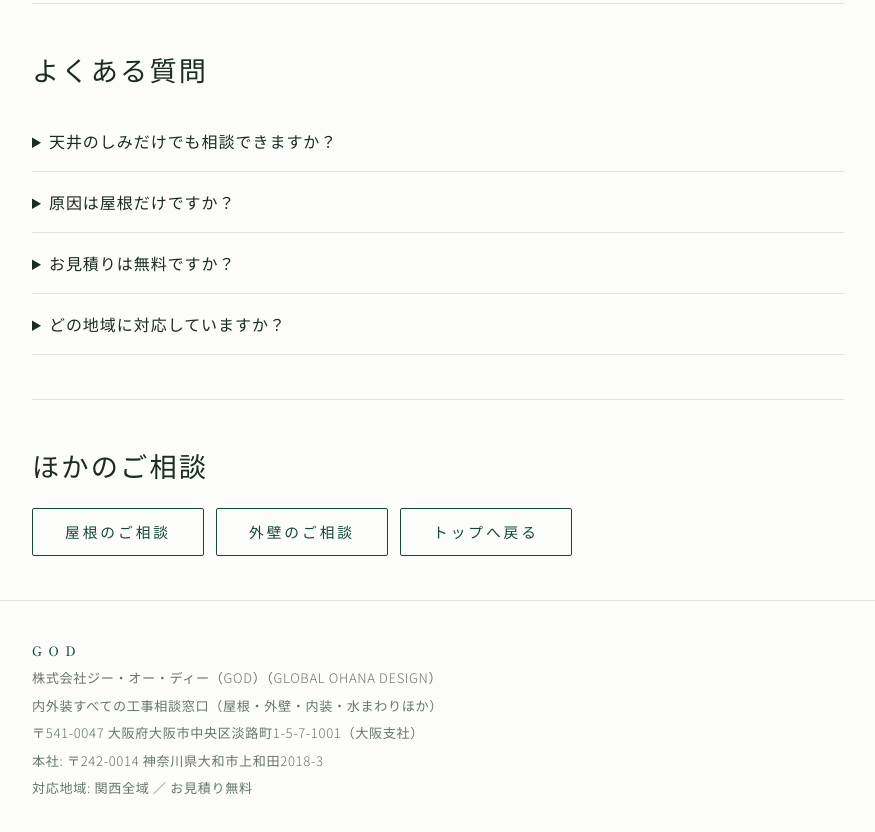
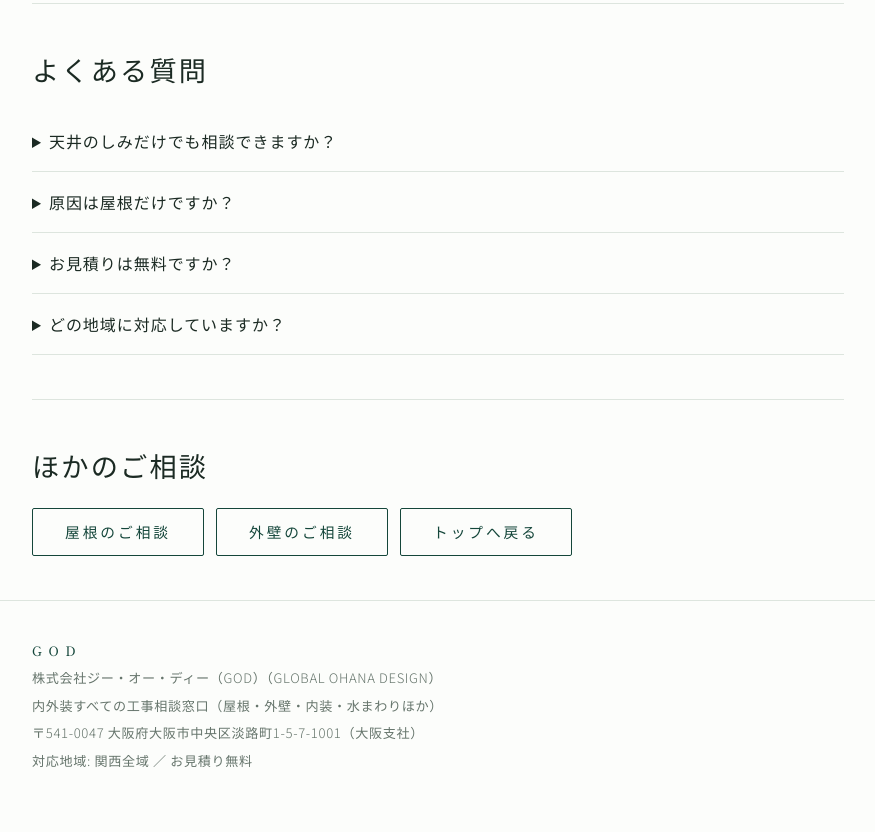
Before and after one commit to KIYUSAMA666/god-reform, a plain HTML site: page amamori.html in a window 1280 px wide. Shown: the part 1796-2628 px from the top of the page, without its empty margins (202-1077 px from the left). After the commit the page ends 2606 px from the top, so only its background shows below. Drawn offline with Linux system fonts and the light colour scheme.

Commit message:
Add files via upload

```diff
--- a/amamori.html
+++ b/amamori.html
@@ -75,6 +75,6 @@ footer b{font-family:var(--display);font-weight:500;color:var(--green);letter-sp
 <section><h2>ほかのご相談</h2><div class="others"><a class="btn ghost" href="yane.html">屋根のご相談</a><a class="btn ghost" href="gaiheki.html">外壁のご相談</a><a class="btn ghost" href="./">トップへ戻る</a></div></section>
 </div>
 </main>
-<footer><div class="wrap"><b>GOD</b><br>株式会社ジー・オー・ディー（GOD）（GLOBAL OHANA DESIGN）<br>内外装すべての工事相談窓口（屋根・外壁・内装・水まわりほか）<br>〒541-0047 大阪府大阪市中央区淡路町1-5-7-1001（大阪支社）<br>本社: 〒242-0014 神奈川県大和市上和田2018-3<br>対応地域: 関西全域 ／ お見積り無料</div></footer>
+<footer><div class="wrap"><b>GOD</b><br>株式会社ジー・オー・ディー（GOD）（GLOBAL OHANA DESIGN）<br>内外装すべての工事相談窓口（屋根・外壁・内装・水まわりほか）<br>〒541-0047 大阪府大阪市中央区淡路町1-5-7-1001（大阪支社）<br>対応地域: 関西全域 ／ お見積り無料</div></footer>
 </body>
 </html>
```
Also changed, not shown: gaiheki.html (+1 -1 lines), index.html (+1 -1 lines), yane.html (+1 -1 lines).
